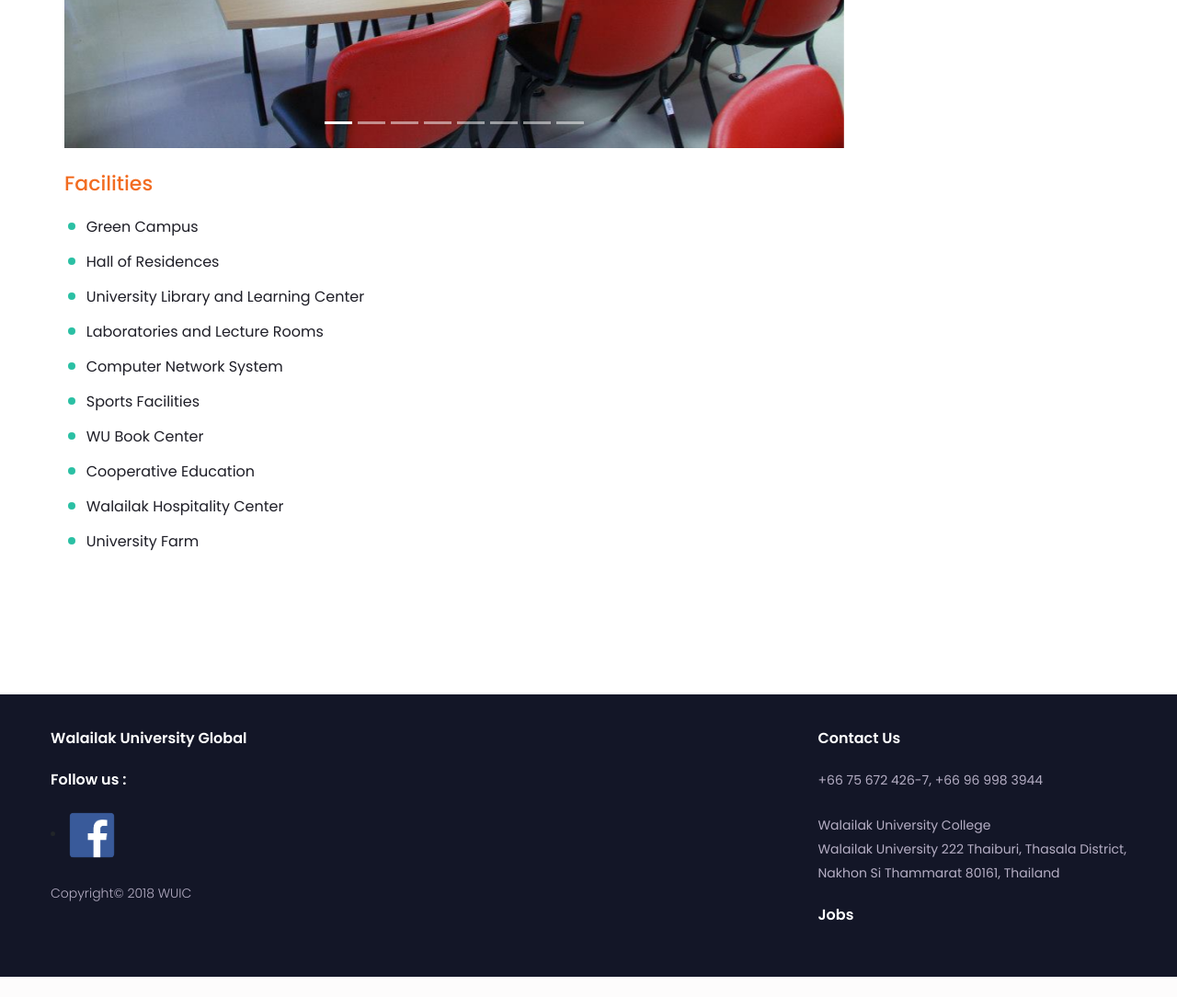
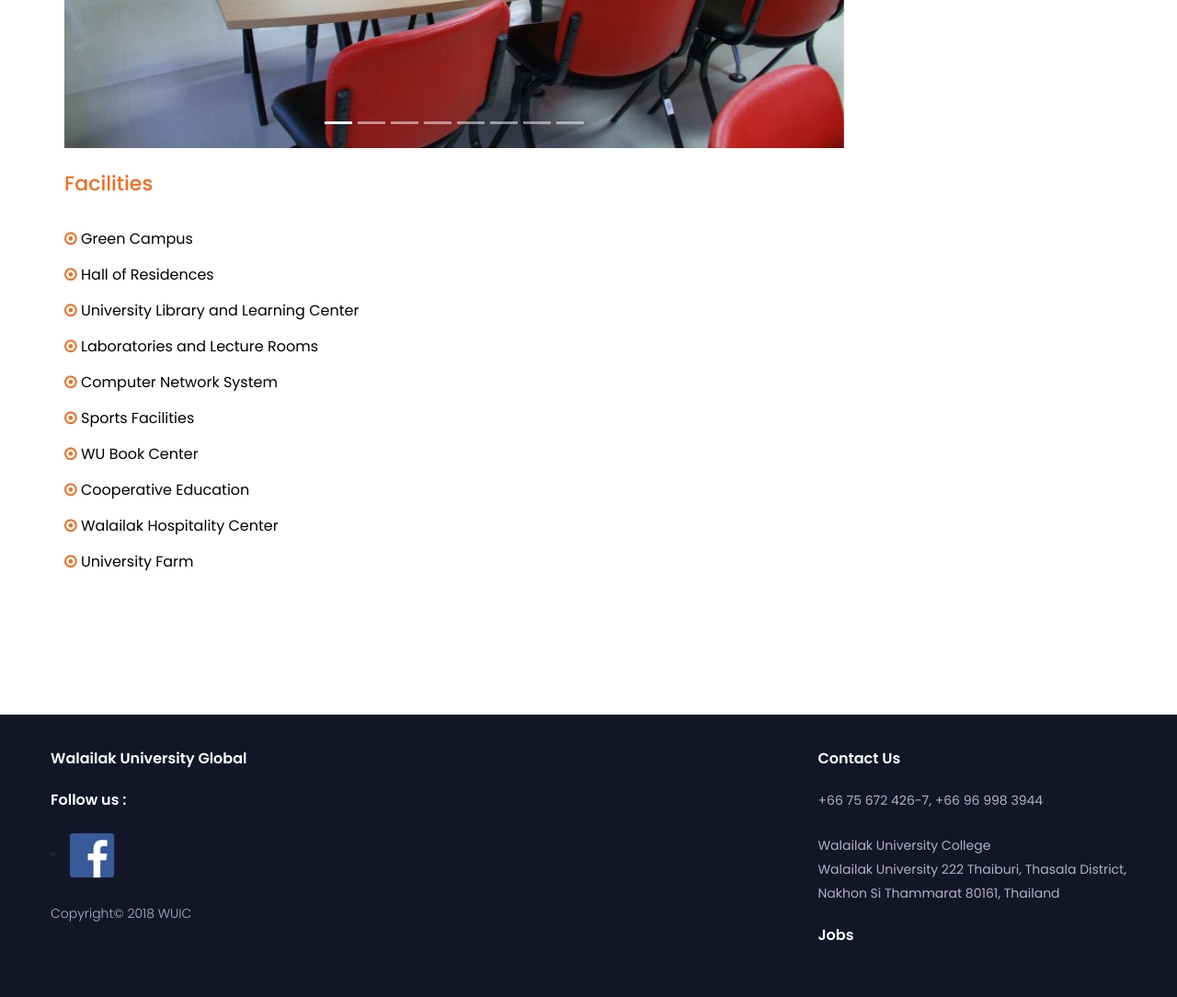
Before and after one commit to tumtpk/wuic, a CodeIgniter app: page /wuic/index.php/life/facilities in a window 1280 px wide. Shown: the part 1474-2558 px from the top of the page at 92% size. Before the commit the page ends 2536 px from the top, so only its background shows below. Run offline with CodeIgniter, Linux system fonts and the light colour scheme; style sheets or scripts are compiled from the project's sources; some libraries are stand-ins or nearby versions; some web fonts are replaced.

Commit message:
add piont

```diff
--- a/application/views/academic/publicAffairs.php
+++ b/application/views/academic/publicAffairs.php
@@ -35,6 +35,6 @@
                         <p><i class="fa fa-dot-circle-o" aria-hidden="true" style="color: #f26c21;"></i> Research and development Projects officers</p>
                         <p><i class="fa fa-dot-circle-o" aria-hidden="true" style="color: #f26c21;"></i> Academic officers</p>
                         <p><i class="fa fa-dot-circle-o" aria-hidden="true" style="color: #f26c21;"></i> Administrative officers</p>
-s                    </div>
+                    </div>
                   </div>
                </div>
--- a/application/views/life/facilities.php
+++ b/application/views/life/facilities.php
@@ -79,16 +79,16 @@
                <h3 style="color: #f26c21;">Facilities</h3>
             </div>
             <ul>
-               <li>&nbsp;<a href="https://www.wu.ac.th/en/campuslife/4551/Green-Campus">Green Campus</a></li>
-               <li>&nbsp;<a href="#" style="pointer-events:  none;">Hall of Residences</a></li>
-               <li>&nbsp;<a href="#" style="pointer-events:  none;">University Library and Learning Center</a></li>
-               <li>&nbsp;<a href="https://www.wu.ac.th/en/campuslife/4554/Laboratories-and-Lecture-Rooms">Laboratories and Lecture Rooms</a></li>
-               <li>&nbsp;<a href="#" style="pointer-events:  none;">Computer Network System</a></li>
-               <li>&nbsp;<a href="https://www.wu.ac.th/en/campuslife/4556/Sports-Facilities">Sports Facilities</a></li>
-               <li>&nbsp;<a href="#" style="pointer-events:  none;">WU Book Center</a></li>
-               <li>&nbsp;<a href="#" style="pointer-events:  none;">Cooperative Education</a></li>
-               <li>&nbsp;<a href="#" style="pointer-events:  none;">Walailak Hospitality Center</a></li>
-               <li>&nbsp;<a href="https://www.wu.ac.th/en/campuslife/4560/University-Farm">University Farm</a></li>
+               <p><i class="fa fa-dot-circle-o" aria-hidden="true" style="color: #f26c21;"></i> <a href="https://www.wu.ac.th/en/campuslife/4551/Green-Campus" style="color:#000000;">Green Campus</a></p>
+               <p><i class="fa fa-dot-circle-o" aria-hidden="true" style="color: #f26c21;"></i> <a href="#" style="pointer-events:  none ; color:#000000;">Hall of Residences</a></p>
+               <p><i class="fa fa-dot-circle-o" aria-hidden="true" style="color: #f26c21;"></i> <a href="#" style="pointer-events:  none ; color:#000000;">University Library and Learning Center</a></p>
+               <p><i class="fa fa-dot-circle-o" aria-hidden="true" style="color: #f26c21;"></i> <a href="https://www.wu.ac.th/en/campuslife/4554/Laboratories-and-Lecture-Rooms" style="color:#000000;">Laboratories and Lecture Rooms</a></p>
+               <p><i class="fa fa-dot-circle-o" aria-hidden="true" style="color: #f26c21;"></i> <a href="#" style="pointer-events:  none ; color:#000000;">Computer Network System</a></p>
+               <p><i class="fa fa-dot-circle-o" aria-hidden="true" style="color: #f26c21;"></i> <a href="https://www.wu.ac.th/en/campuslife/4556/Sports-Facilities" style="color:#000000;">Sports Facilities</a></p>
+               <p><i class="fa fa-dot-circle-o" aria-hidden="true" style="color: #f26c21;"></i> <a href="#" style="pointer-events:  none ; color:#000000;">WU Book Center</a></p>
+               <p><i class="fa fa-dot-circle-o" aria-hidden="true" style="color: #f26c21;"></i> <a href="#" style="pointer-events:  none ; color:#000000;">Cooperative Education</a></p>
+               <p><i class="fa fa-dot-circle-o" aria-hidden="true" style="color: #f26c21;"></i> <a href="#" style="pointer-events:  none ; color:#000000;">Walailak Hospitality Center</a></p>
+               <p><i class="fa fa-dot-circle-o" aria-hidden="true" style="color: #f26c21;"></i> <a href="https://www.wu.ac.th/en/campuslife/4560/University-Farm" style="color:#000000;">University Farm</a></p>
             </ul>
          </aside>
       </div>
```
